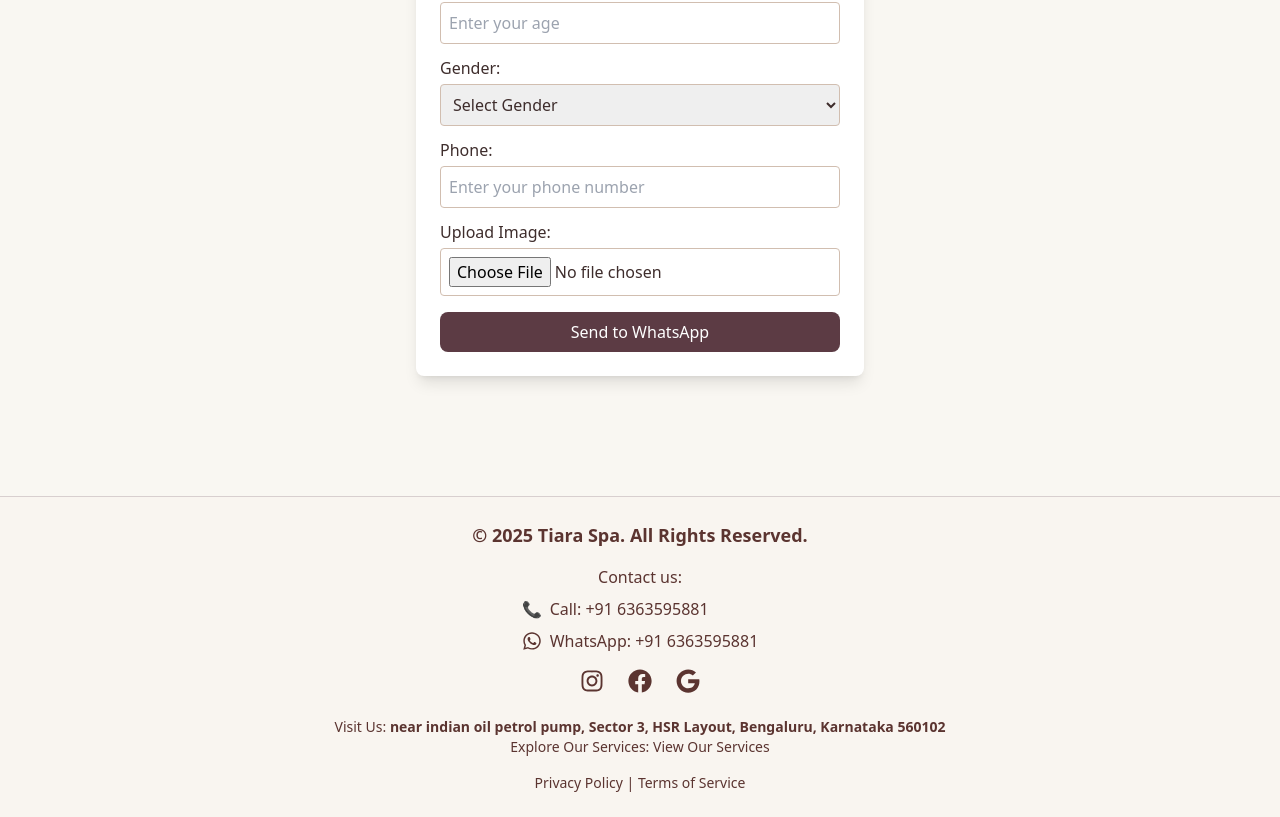
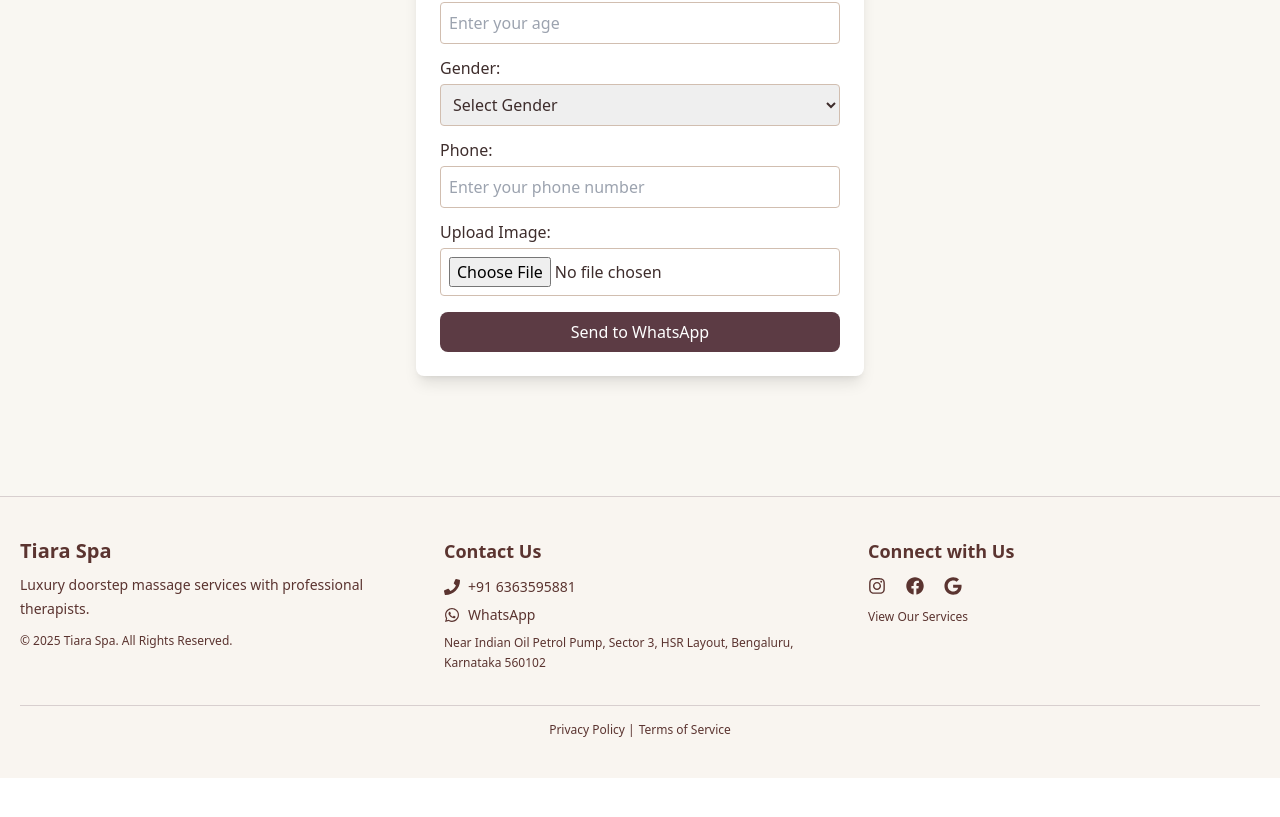
Before and after one commit to Vaddiarun/tiara, a React (Create React App) app: page /hiring in a window 1280 px wide. Shown: the part 400-1217 px from the top of the page. After the commit the page ends 1178 px from the top, so only its background shows below. Built offline with nearby package versions, Linux system fonts and the light colour scheme.

Commit message:
Update Footer.jsx
sadasda

```diff
--- a/src/Components/Footer.jsx
+++ b/src/Components/Footer.jsx
@@ -1,129 +1,298 @@
+// // // import React from "react";
+// // // import { FaWhatsapp, FaInstagram, FaFacebook } from "react-icons/fa";
+// // // import { FaGoogle } from "react-icons/fa";
+// // // const Footer = () => {
+// // //   return (
+// // //     <footer className="bg-[#f9f5f0] text-[#5b3430] py-6 text-center border-t border-[#d8cfcf]">
+// // //       <p className="text-lg font-semibold">© 2025 Tiara Spa. All Rights Reserved.</p>
+
+// // //       <div className="mt-4 flex flex-col items-center">
+// // //         <p className="font-medium">Contact us:</p>
+
+// // //         <div className="flex flex-col space-y-2 mt-2">
+// // //           <a
+// // //             href="tel:+916363595881"
+// // //             className="text-[#5b3430] hover:underline flex items-center"
+// // //           >
+// // //             <span className="mr-2">📞</span> Call: +91 6363595881
+// // //           </a>
+
+// // //           <a
+// // //             href="https://wa.me/916363595881"
+// // //             className="text-[#5b3430] hover:underline flex items-center"
+// // //           >
+// // //             <FaWhatsapp className="mr-2 text-xl" /> WhatsApp: +91 6363595881
+// // //           </a>
+// // //         </div>
+
+// // //         <div className="mt-4 flex space-x-6">
+// // //           <a
+// // //             href="https://www.instagram.com/tiara_doorstep_massage_/?hl=en"
+// // //             target="_blank"
+// // //             rel="noopener noreferrer"
+// // //             className="text-[#5b3430] text-2xl hover:text-pink-500"
+// // //           >
+// // //             <FaInstagram />
+// // //           </a>
+// // //           <a
+// // //             href="https://www.facebook.com/people/Tiara-Spa/100082829139771/"
+// // //             target="_blank"
+// // //             rel="noopener noreferrer"
+// // //             className="text-[#5b3430] text-2xl hover:text-blue-500"
+// // //           >
+// // //             <FaFacebook />
+// // //           </a>
+// // //           <a
+// // //             href="https://g.co/kgs/Y4Lf5qQ"
+// // //             target="_blank"
+// // //             rel="noopener noreferrer"
+// // //             className="text-[#5b3430] text-2xl hover:text-blue-500"
+// // //           >
+// // //          <FaGoogle />
+// // //           </a>
+// // //         </div>
+// // //       </div>
+// // //     </footer>
+// // //   );
+// // // };
+
+// // // export default Footer;
+// // import React from "react";
+// // import { FaWhatsapp, FaInstagram, FaFacebook, FaGoogle } from "react-icons/fa";
+
+// // const Footer = () => {
+// //   return (
+// //     <footer className="bg-[#f9f5f0] text-[#5b3430] py-6 text-center border-t border-[#d8cfcf]">
+// //       <div className="max-w-screen-xl mx-auto px-4">
+// //         {/* Copyright Section */}
+// //         <p className="text-lg font-semibold">© 2025 Tiara Spa. All Rights Reserved.</p>
+
+// //         {/* Contact Information */}
+// //         <div className="mt-4 flex flex-col items-center">
+// //           <p className="font-medium">Contact us:</p>
+// //           <div className="flex flex-col space-y-2 mt-2">
+// //             <a
+// //               href="tel:+916363595881"
+// //               className="text-[#5b3430] hover:underline flex items-center"
+// //             >
+// //               <span className="mr-2">📞</span> Call: +91 6363595881
+// //             </a>
+// //             <a
+// //               href="https://wa.me/916363595881"
+// //               className="text-[#5b3430] hover:underline flex items-center"
+// //             >
+// //               <FaWhatsapp className="mr-2 text-xl" /> WhatsApp: +91 6363595881
+// //             </a>
+// //           </div>
+// //         </div>
+
+// //         {/* Social Media Links */}
+// //         <div className="mt-4 flex justify-center space-x-6">
+// //           <a
+// //             href="https://www.instagram.com/tiara_doorstep_massage_/?hl=en"
+// //             target="_blank"
+// //             rel="noopener noreferrer"
+// //             className="text-[#5b3430] text-2xl hover:text-pink-500"
+// //           >
+// //             <FaInstagram />
+// //           </a>
+// //           <a
+// //             href="https://www.facebook.com/people/Tiara-Spa/100082829139771/"
+// //             target="_blank"
+// //             rel="noopener noreferrer"
+// //             className="text-[#5b3430] text-2xl hover:text-blue-500"
+// //           >
+// //             <FaFacebook />
+// //           </a>
+// //           <a
+// //             href="https://g.co/kgs/Y4Lf5qQ"
+// //             target="_blank"
+// //             rel="noopener noreferrer"
+// //             className="text-[#5b3430] text-2xl hover:text-blue-500"
+// //           >
+// //             <FaGoogle />
+// //           </a>
+// //         </div>
+
+// //         {/* Location and Services Information */}
+// //         <div className="mt-6 text-sm text-[#5b3430]">
+// //           <p>Visit Us: <span className="font-semibold">near indian oil petrol pump, Sector 3, HSR Layout, Bengaluru, Karnataka 560102</span></p>
+// //           <p>Explore Our Services: <a href="https://g.co/kgs/jrYT45P" target="_blank" rel="noreferrer" className="text-[#5b3430] hover:underline">View Our Services</a></p>
+// //         </div>
+
+// //         {/* Legal Links */}
+// //         <div className="mt-4 text-sm text-[#5b3430]">
+// //           <a href="/" className="hover:underline">Privacy Policy</a> |
+// //           <a href="/about" className="hover:underline"> Terms of Service</a>
+// //         </div>
+// //       </div>
+// //     </footer>
+// //   );
+// // };
+
+// // export default Footer;
+
 // import React from "react";
-// import { FaWhatsapp, FaInstagram, FaFacebook } from "react-icons/fa";
-// import { FaGoogle } from "react-icons/fa";
+// import { FaWhatsapp, FaInstagram, FaFacebook, FaGoogle, FaPhone } from "react-icons/fa";
+
 // const Footer = () => {
 //   return (
-//     <footer className="bg-[#f9f5f0] text-[#5b3430] py-6 text-center border-t border-[#d8cfcf]">
-//       <p className="text-lg font-semibold">© 2025 Tiara Spa. All Rights Reserved.</p>
+//     <footer className="bg-[#f9f5f0] text-[#5b3430] border-t border-[#d8cfcf]">
+//       <div className="max-w-screen-xl mx-auto px-5 py-8 text-center">
 
-//       <div className="mt-4 flex flex-col items-center">
-//         <p className="font-medium">Contact us:</p>
+//         {/* Brand Info */}
+//         <h2 className="text-lg font-bold">Tiara Spa</h2>
+//         <p className="mt-1 text-sm">
+//           Luxury doorstep massage services with professional therapists.
+//         </p>
+//         <p className="text-xs mt-1">© 2025 Tiara Spa. All Rights Reserved.</p>
 
-//         <div className="flex flex-col space-y-2 mt-2">
-//           <a
-//             href="tel:+916363595881"
-//             className="text-[#5b3430] hover:underline flex items-center"
-//           >
-//             <span className="mr-2">📞</span> Call: +91 6363595881
+//         {/* Contact */}
+//         <div className="mt-5 space-y-1">
+//           <h3 className="text-sm font-semibold">Contact Us</h3>
+//           <a href="tel:+916363595881" className="flex items-center justify-center text-sm hover:underline">
+//             <FaPhone className="mr-2 text-base" /> +91 6363595881
 //           </a>
+//           <a href="https://wa.me/916363595881" target="_blank" rel="noopener noreferrer" className="flex items-center justify-center text-sm hover:underline">
+//             <FaWhatsapp className="mr-2 text-base" /> WhatsApp
+//           </a>
+//           <p className="text-xs px-4 leading-5">
+//             Near Indian Oil Petrol Pump, Sector 3, HSR Layout, Bengaluru, Karnataka 560102
+//           </p>
+//         </div>
 
-//           <a
-//             href="https://wa.me/916363595881"
-//             className="text-[#5b3430] hover:underline flex items-center"
-//           >
-//             <FaWhatsapp className="mr-2 text-xl" /> WhatsApp: +91 6363595881
+//         {/* Social Links */}
+//         <div className="mt-5">
+//           <h3 className="text-sm font-semibold">Connect with Us</h3>
+//           <div className="flex justify-center space-x-5 mt-2">
+//             <a href="https://www.instagram.com/tiara_doorstep_massage_/?hl=en" target="_blank" rel="noopener noreferrer" className="hover:text-pink-500">
+//               <FaInstagram className="text-lg" />
+//             </a>
+//             <a href="https://www.facebook.com/people/Tiara-Spa/100082829139771/" target="_blank" rel="noopener noreferrer" className="hover:text-blue-500">
+//               <FaFacebook className="text-lg" />
+//             </a>
+//             <a href="https://g.co/kgs/Y4Lf5qQ" target="_blank" rel="noopener noreferrer" className="hover:text-red-500">
+//               <FaGoogle className="text-lg" />
+//             </a>
+//           </div>
+//           <a href="https://g.co/kgs/jrYT45P" target="_blank" rel="noreferrer" className="block mt-2 text-xs hover:underline">
+//             View Our Services
 //           </a>
 //         </div>
 
-//         <div className="mt-4 flex space-x-6">
-//           <a
-//             href="https://www.instagram.com/tiara_doorstep_massage_/?hl=en"
-//             target="_blank"
-//             rel="noopener noreferrer"
-//             className="text-[#5b3430] text-2xl hover:text-pink-500"
-//           >
-//             <FaInstagram />
-//           </a>
-//           <a
-//             href="https://www.facebook.com/people/Tiara-Spa/100082829139771/"
-//             target="_blank"
-//             rel="noopener noreferrer"
-//             className="text-[#5b3430] text-2xl hover:text-blue-500"
-//           >
-//             <FaFacebook />
-//           </a>
-//           <a
-//             href="https://g.co/kgs/Y4Lf5qQ"
-//             target="_blank"
-//             rel="noopener noreferrer"
-//             className="text-[#5b3430] text-2xl hover:text-blue-500"
-//           >
-//          <FaGoogle />
-//           </a>
+//         {/* Bottom Links */}
+//         <div className="border-t border-[#d8cfcf] mt-5 pt-3 text-xs">
+//           <a href="/" className="hover:underline">Privacy Policy</a> |
+//           <a href="/about" className="hover:underline ml-1">Terms of Service</a>
 //         </div>
+
 //       </div>
 //     </footer>
 //   );
 // };
 
 // export default Footer;
+
 import React from "react";
-import { FaWhatsapp, FaInstagram, FaFacebook, FaGoogle } from "react-icons/fa";
+import {
+  FaWhatsapp,
+  FaInstagram,
+  FaFacebook,
+  FaGoogle,
+  FaPhone,
+} from "react-icons/fa";
 
 const Footer = () => {
   return (
-    <footer className="bg-[#f9f5f0] text-[#5b3430] py-6 text-center border-t border-[#d8cfcf]">
-      <div className="max-w-screen-xl mx-auto px-4">
-        {/* Copyright Section */}
-        <p className="text-lg font-semibold">© 2025 Tiara Spa. All Rights Reserved.</p>
+    <footer className="bg-[#f9f5f0] text-[#5b3430] border-t border-[#d8cfcf]">
+      <div className="max-w-screen-xl mx-auto px-5 py-10">
+        {/* Main Grid for Desktop */}
+        <div className="grid grid-cols-1 md:grid-cols-3 gap-8 text-center md:text-left">
+          {/* Brand Info */}
+          <div>
+            <h2 className="text-xl font-bold">Tiara Spa</h2>
+            <p className="mt-2 text-sm leading-6">
+              Luxury doorstep massage services with professional therapists.
+            </p>
+            <p className="text-xs mt-3">
+              © 2025 Tiara Spa. All Rights Reserved.
+            </p>
+          </div>
 
-        {/* Contact Information */}
-        <div className="mt-4 flex flex-col items-center">
-          <p className="font-medium">Contact us:</p>
-          <div className="flex flex-col space-y-2 mt-2">
+          {/* Contact */}
+          <div>
+            <h3 className="text-lg font-semibold mb-3">Contact Us</h3>
+            <div className="space-y-2">
               <a
                 href="tel:+916363595881"
-              className="text-[#5b3430] hover:underline flex items-center"
+                className="flex items-center justify-center md:justify-start text-sm hover:underline"
               >
-              <span className="mr-2">📞</span> Call: +91 6363595881
+                <FaPhone className="mr-2 text-base" /> +91 6363595881
               </a>
               <a
                 href="https://wa.me/916363595881"
-              className="text-[#5b3430] hover:underline flex items-center"
+                target="_blank"
+                rel="noopener noreferrer"
+                className="flex items-center justify-center md:justify-start text-sm hover:underline"
               >
-              <FaWhatsapp className="mr-2 text-xl" /> WhatsApp: +91 6363595881
+                <FaWhatsapp className="mr-2 text-base" /> WhatsApp
               </a>
+              <p className="text-xs leading-5">
+                Near Indian Oil Petrol Pump, Sector 3, HSR Layout, Bengaluru,
+                Karnataka 560102
+              </p>
             </div>
           </div>
 
-        {/* Social Media Links */}
-        <div className="mt-4 flex justify-center space-x-6">
+          {/* Social Links */}
+          <div>
+            <h3 className="text-lg font-semibold mb-3">Connect with Us</h3>
+            <div className="flex justify-center md:justify-start space-x-5 mb-2">
               <a
                 href="https://www.instagram.com/tiara_doorstep_massage_/?hl=en"
                 target="_blank"
                 rel="noopener noreferrer"
-            className="text-[#5b3430] text-2xl hover:text-pink-500"
+                className="hover:text-pink-500"
               >
-            <FaInstagram />
+                <FaInstagram className="text-lg" />
               </a>
               <a
                 href="https://www.facebook.com/people/Tiara-Spa/100082829139771/"
                 target="_blank"
                 rel="noopener noreferrer"
-            className="text-[#5b3430] text-2xl hover:text-blue-500"
+                className="hover:text-blue-500"
               >
-            <FaFacebook />
+                <FaFacebook className="text-lg" />
               </a>
               <a
                 href="https://g.co/kgs/Y4Lf5qQ"
                 target="_blank"
                 rel="noopener noreferrer"
-            className="text-[#5b3430] text-2xl hover:text-blue-500"
+                className="hover:text-red-500"
               >
-            <FaGoogle />
+                <FaGoogle className="text-lg" />
               </a>
             </div>
-
-        {/* Location and Services Information */}
-        <div className="mt-6 text-sm text-[#5b3430]">
-          <p>Visit Us: <span className="font-semibold">near indian oil petrol pump, Sector 3, HSR Layout, Bengaluru, Karnataka 560102</span></p>
-          <p>Explore Our Services: <a href="https://g.co/kgs/jrYT45P" target="_blank" rel="noreferrer" className="text-[#5b3430] hover:underline">View Our Services</a></p>
+            <a
+              href="https://g.co/kgs/jrYT45P"
+              target="_blank"
+              rel="noreferrer"
+              className="text-xs hover:underline"
+            >
+              View Our Services
+            </a>
+          </div>
         </div>
 
-        {/* Legal Links */}
-        <div className="mt-4 text-sm text-[#5b3430]">
-          <a href="/" className="hover:underline">Privacy Policy</a> |
-          <a href="/about" className="hover:underline"> Terms of Service</a>
+        {/* Bottom Links */}
+        <div className="border-t border-[#d8cfcf] mt-8 pt-4 text-center text-xs">
+          <a href="/" className="hover:underline">
+            Privacy Policy
+          </a>{" "}
+          |
+          <a href="/about" className="hover:underline ml-1">
+            Terms of Service
+          </a>
         </div>
       </div>
     </footer>
```
Lines whose indentation alone changed are shown as unchanged.
